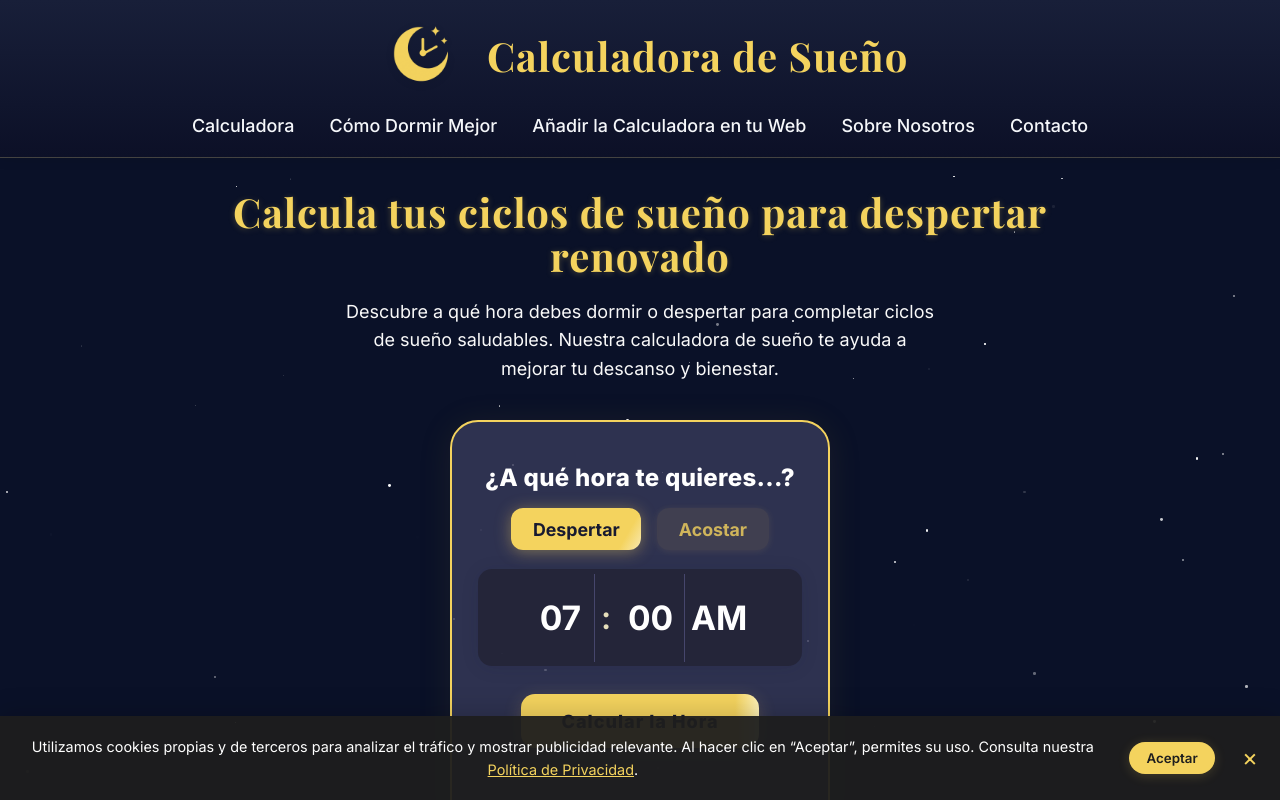
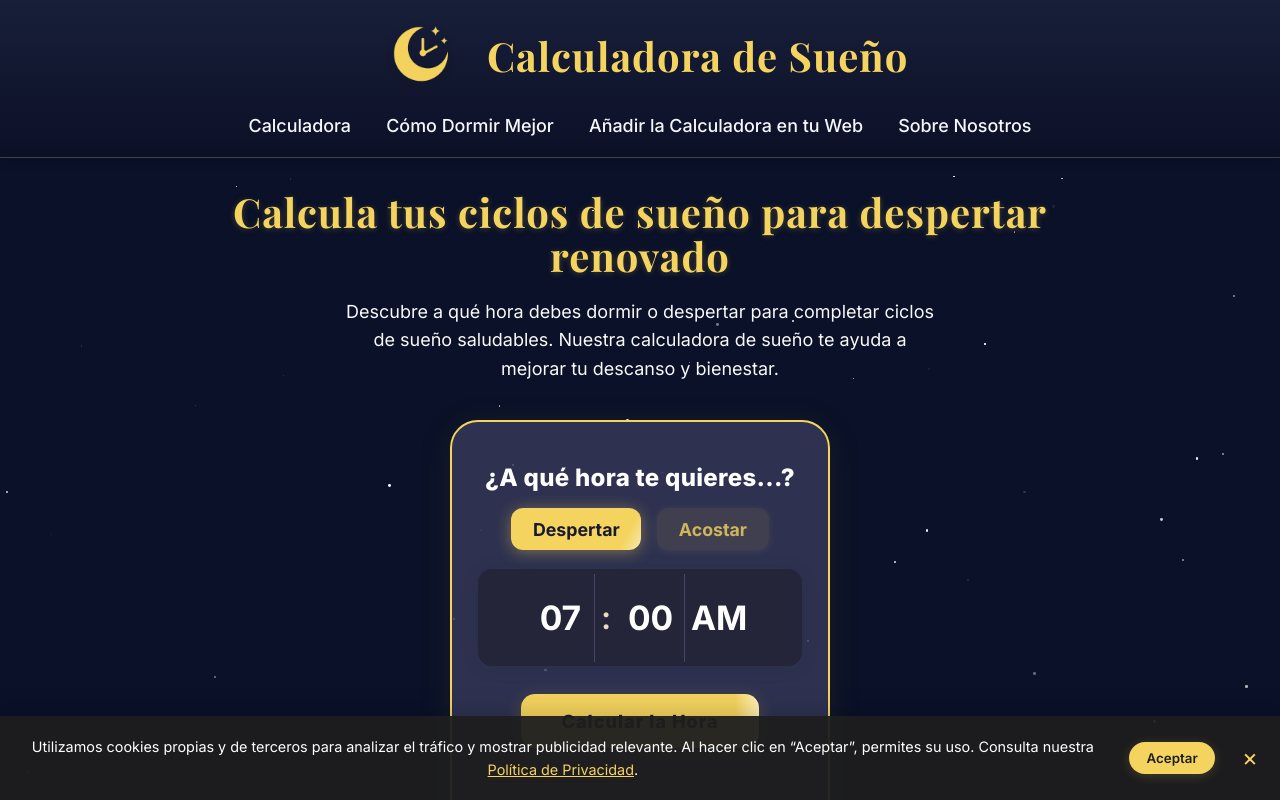
Before and after one commit to Sawasdee7123/mysleepcalculator, a Next.js app: page / in a window 1280 px wide. Shown: the top 800 px of the page. Built offline with nearby package versions, Linux system fonts and the light colour scheme.

Commit message:
Update Header

```diff
--- a/app/components/Header.tsx
+++ b/app/components/Header.tsx
@@ -10,7 +10,6 @@ const NAV_LINKS = [
   { href: '/como-dormir-mejor', label: 'Cómo Dormir Mejor' },
   { href: '/incluir-calculadora-sueno-en-mi-web', label: 'Añadir la Calculadora en tu Web' },
   { href: '/about', label: 'Sobre Nosotros' },
-  { href: '/contacto', label: 'Contacto' },
 ];
 
 export default function Header() {
```
